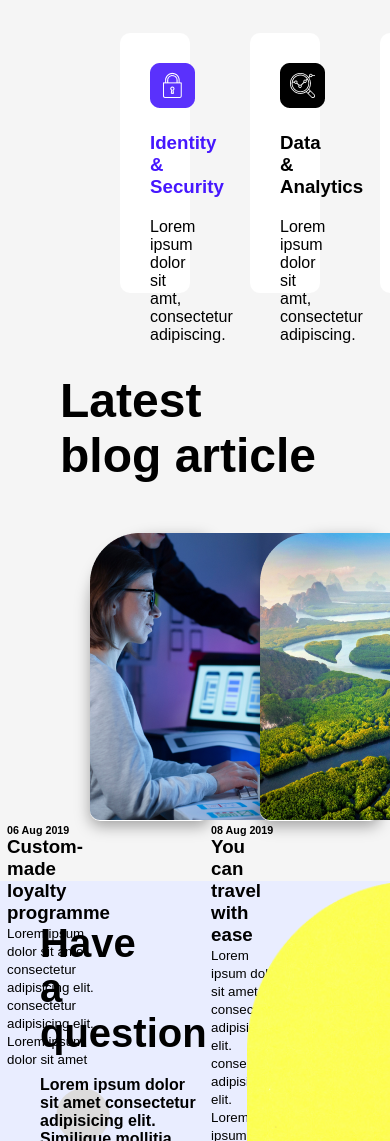
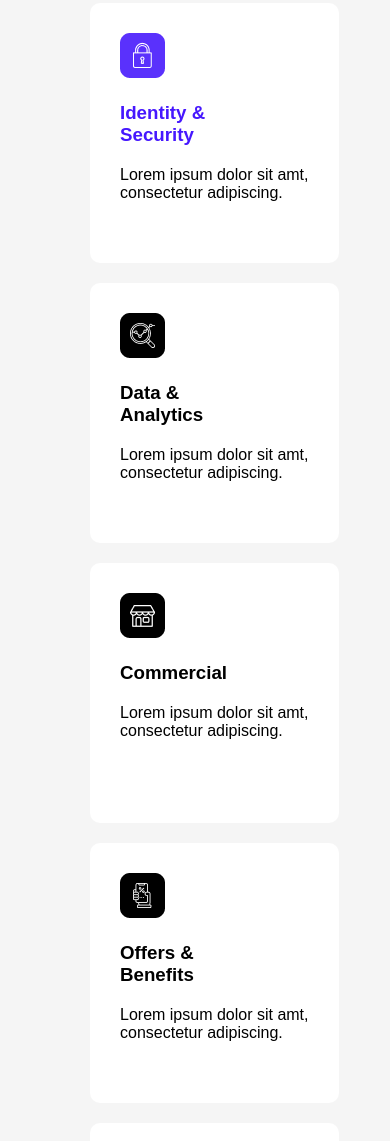
Before and after one commit to qwertyfi/live-class-project-09, a website: page index.html in a window 390 px wide. Shown: the part 859-2000 px from the top of the page. Drawn offline with Linux system fonts and the light colour scheme.

Commit message:
Fix the cards

```diff
--- a/style.css
+++ b/style.css
@@ -108,23 +108,24 @@ nav{
 .cards{
   display: flex;
   margin: 50px;
+  gap: 20px;
+  flex-wrap: wrap;
 
 }
 .card{
 
   background-color: #Fff;
   height: 240px;
-  width: 20%;
+  min-width: 40px;
   border-radius: 10px;
-  margin: 30px;
+
   padding: 10px;
   cursor: pointer;
 }
 
 .card-active {
   height: 240px;
-  width: 20%;
-  margin: 30px;
+  min-width: 40px;
   background-color: white;
   border-radius: 10px;
   padding: 10px;
@@ -164,25 +165,29 @@ nav{
   }
 
   .blog-cards{
-    margin-left: 90px;
-    margin-top: 50px;
+   display: flex;
+   justify-content: space-around;
+   flex-wrap: wrap;
+   gap: 60px;
 
 
 }
 
 .blog-card{
     height: 288px;
-    width: 40%;
+    width:600px;
     background-color: white;
     border-radius: 70px 10px 10px 10px;
     box-shadow: rgba(0, 0, 0, 0.35) 0px 5px 15px;
-    margin-right: 50px;
+    margin-right: 10px;
+    margin-left: 10px;
 
 }
 
 .blog-content{
     float: right;
     margin-right: 100px;
+    margin-top: 40px;
 }
 
 .blog-image{
@@ -191,7 +196,19 @@ nav{
 
 .blog-bottom{
     float: right;
-    margin-right: 100px;
+    margin-right: 125px;
+}
+@media  screen and (max-width:600px) {
+  .blog-card{
+    width: 450px;
+  }
+.blog-content{
+  margin-right: 10px;
+}
+.blog-bottom{
+  margin-right: 10px;
+}
+
 }
 
 .blog-card-bottom-image{
```
